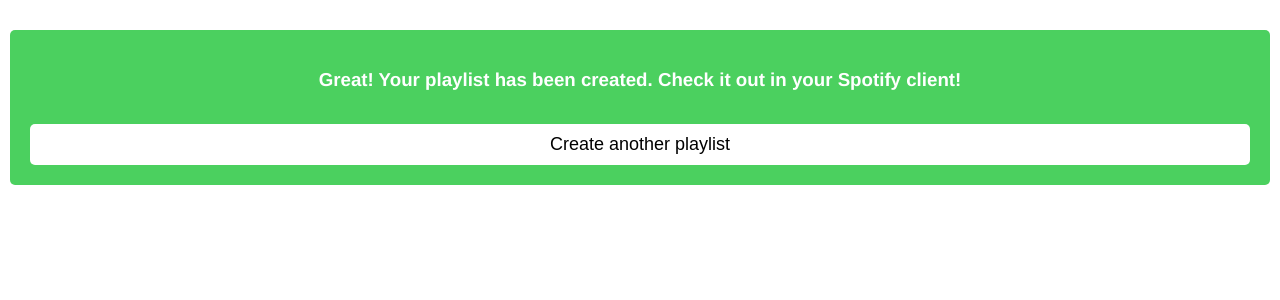
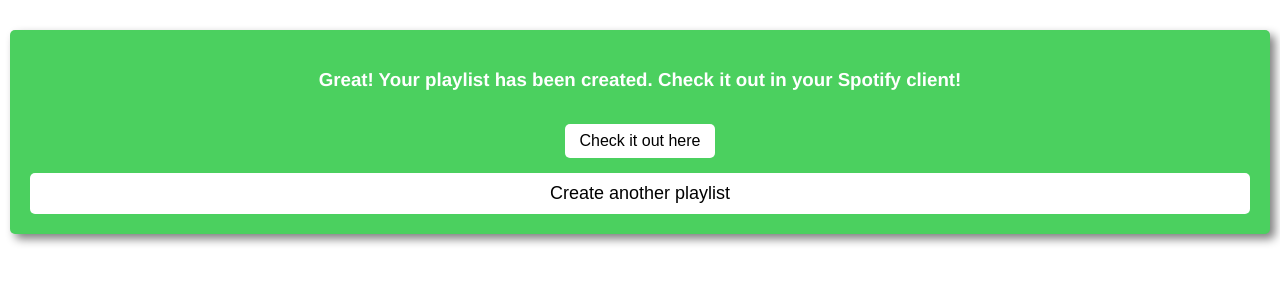
Before and after one commit to no-creative-name/spotify-playlist-generator, a React (Create React App) app: page /success in a window 1280 px wide. Shown: the top 300 px of the page. Built offline with nearby package versions, Linux system fonts and the light colour scheme.

Commit message:
add playlist link

```diff
--- a/src/actions/index.ts
+++ b/src/actions/index.ts
@@ -4,6 +4,7 @@
 export const SET_ACCESS_TOKEN = 'SET_ACCESS_TOKEN';
 export const SET_PLAYLIST_CONFIGURATION_PARAMETERS = 'SET_PLAYLIST_CONFIGURATION_PARAMETERS';
 export const SET_PLAYLIST_PLAN = 'SET_PLAYLIST_PLAN';
+export const SET_PLAYLIST_ID = 'SET_PLAYLIST_ID';
 
 export const setAccessToken = (accessToken: string) => {
     return { type: SET_ACCESS_TOKEN, accessToken};
@@ -14,3 +15,7 @@
 export const setPlaylistPlan = (playlistPlan: PlaylistPlan) => {
     return { type: SET_PLAYLIST_PLAN, playlistPlan};
 }
+
+export const setPlaylistId = (playlistId: string) => {
+    return { type: SET_PLAYLIST_ID, playlistId};
+}
--- a/src/components/LoginScreen/index.tsx
+++ b/src/components/LoginScreen/index.tsx
@@ -10,6 +10,7 @@
             <h2>Welcome to listify!</h2>
             <ContentContainer>
                 <p>listify allows you to create Spotify playlists based on different parameters.</p>
+                <p>It browses your "Liked Songs" for the ones that fit your filters.</p>
                 <p>To start, connect listify to your Spotify account:</p>
             </ContentContainer>
             <a href="http://schwarzfisch:8888/login">
--- a/src/components/PlaylistPreview/index.tsx
+++ b/src/components/PlaylistPreview/index.tsx
@@ -5,8 +5,9 @@
 import SpotifyWebApi from "spotify-web-api-js";
 import { ExtendedTrackObject } from '../../interfaces/ExtendedTrackObject';
 import PlaylistPreview from './PlaylistPreview';
-import { useSelector } from 'react-redux';
+import { useSelector, useDispatch } from 'react-redux';
 import { RootState } from '../../interfaces/RootState';
+import { setPlaylistId } from '../../actions';
 
 export interface PlaylistPlan {
     name: string;
@@ -17,6 +18,7 @@
 const PlaylistPreviewScreen: React.FC = () => {
     const playlistPlan = useSelector<RootState, PlaylistPlan>(state => state.playlistPlan);
     const accessToken = useSelector<RootState, string>(state => state.accessToken);
+    const dispatch = useDispatch();
     const [spotifyApi, setSpotifyApi] = useState<SpotifyWebApi.SpotifyWebApiJs>(new SpotifyWebApi());
 
     useEffect(() => {
@@ -28,6 +30,7 @@
         const playlistResponse = await spotifyApi.createPlaylist(me.id, {
             name: playlistPlan.name,
         });
+        dispatch(setPlaylistId(playlistResponse.id));
         let lastIdx = 0;
         playlistPlan.trackUris.forEach((uri, idx) => {
             if (idx !== 0 && (idx % 100 === 0 || idx === playlistPlan.trackUris.length - 1)) {
--- a/src/components/SuccessScreen/index.tsx
+++ b/src/components/SuccessScreen/index.tsx
@@ -1,9 +1,12 @@
 import React from 'react';
 import { CenterBox } from '../basic/CenterBox';
-import { Button } from '../basic/Button';
+import { Button, SmallButton } from '../basic/Button';
 import { useHistory } from "react-router-dom";
+import { useSelector } from 'react-redux';
+import { RootState } from '../../interfaces/RootState';
 
 const SuccessScreen: React.FC = () => {
+    const playlistId = useSelector<RootState, string>(state => state.playlistId);
     const history = useHistory();
 
     const restartGeneration = () => {
@@ -12,6 +15,7 @@
 
     return (<CenterBox>
         <h3>Great! Your playlist has been created. Check it out in your Spotify client!</h3>
+        <a href={`https://open.spotify.com/playlist/${playlistId}`} target="_blank"><SmallButton>Check it out here</SmallButton></a>
         <Button onClick={() => restartGeneration()}>Create another playlist</Button>
     </CenterBox>)
 }
--- a/src/components/basic/Box.tsx
+++ b/src/components/basic/Box.tsx
@@ -7,4 +7,5 @@
     border-radius: 5px;
     background-color: #4BD05F;
     margin: 10px;
+    box-shadow: 5px 5px 10px grey;
 `;
--- a/src/interfaces/RootState.ts
+++ b/src/interfaces/RootState.ts
@@ -5,4 +5,5 @@
     accessToken: string;
     playlistConfigurationParameters: PlaylistConfigurationParameters;
     playlistPlan: PlaylistPlan;
+    playlistId: string;
 }
--- a/src/reducers/index.ts
+++ b/src/reducers/index.ts
@@ -1,4 +1,4 @@
-import { SET_ACCESS_TOKEN, SET_PLAYLIST_CONFIGURATION_PARAMETERS, SET_PLAYLIST_PLAN } from '../actions';
+import { SET_ACCESS_TOKEN, SET_PLAYLIST_CONFIGURATION_PARAMETERS, SET_PLAYLIST_PLAN, SET_PLAYLIST_ID } from '../actions';
 import { combineReducers } from 'redux';
 import { connectRouter } from 'connected-react-router';
 import { History as ExtendedHistory } from 'history';
@@ -30,6 +30,15 @@
     }
 }
 
-const createRootReducer = (history: ExtendedHistory) => combineReducers({ router: connectRouter(history), accessToken, playlistConfigurationParameters, playlistPlan });
+export const playlistId = (state = {}, action: any) => {
+    switch (action.type) {
+        case SET_PLAYLIST_ID:
+            return action.playlistId;
+        default:
+            return state;
+    }
+}
+
+const createRootReducer = (history: ExtendedHistory) => combineReducers({ router: connectRouter(history), accessToken, playlistConfigurationParameters, playlistPlan, playlistId });
 
 export default createRootReducer;
--- a/src/store/initialStore.ts
+++ b/src/store/initialStore.ts
@@ -20,5 +20,6 @@
       name: '',
       trackUris: [],
       trackInfos: []
-    }
+    },
+    playlistId: ''
   };
```
